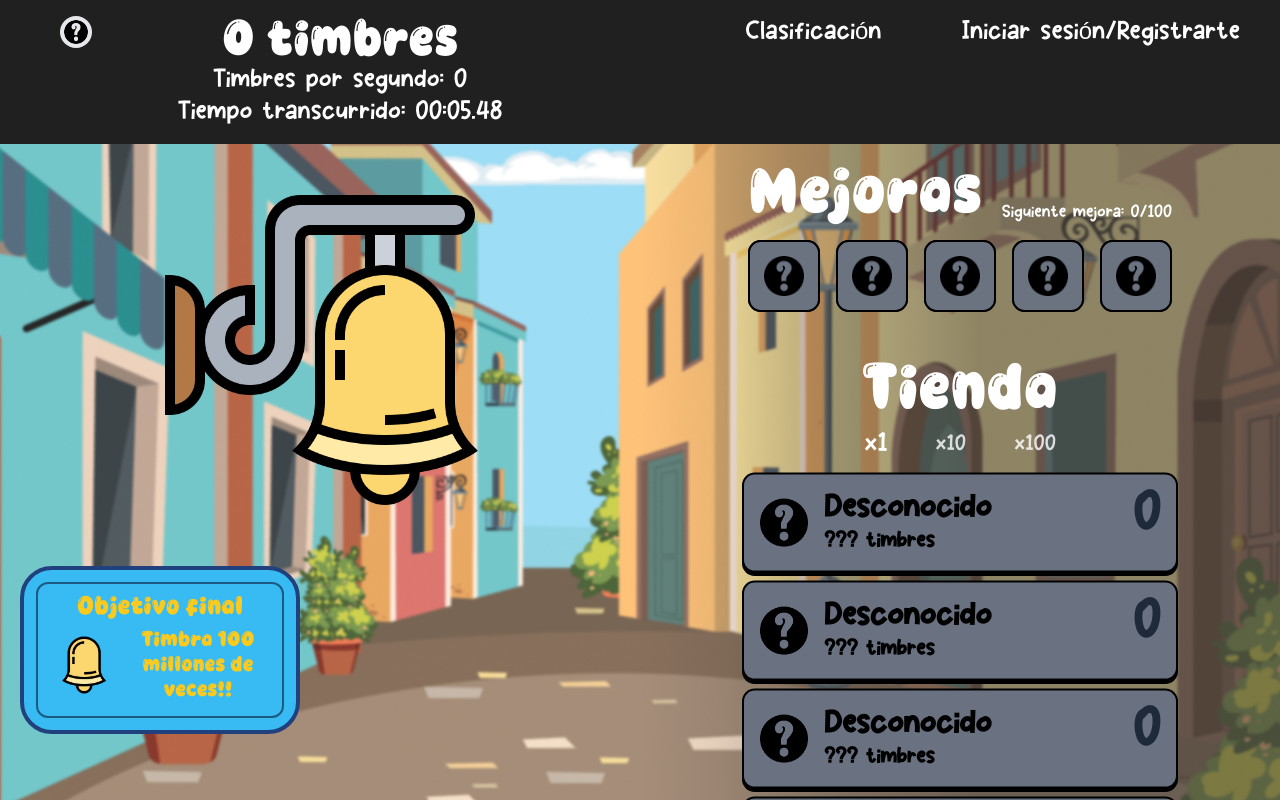
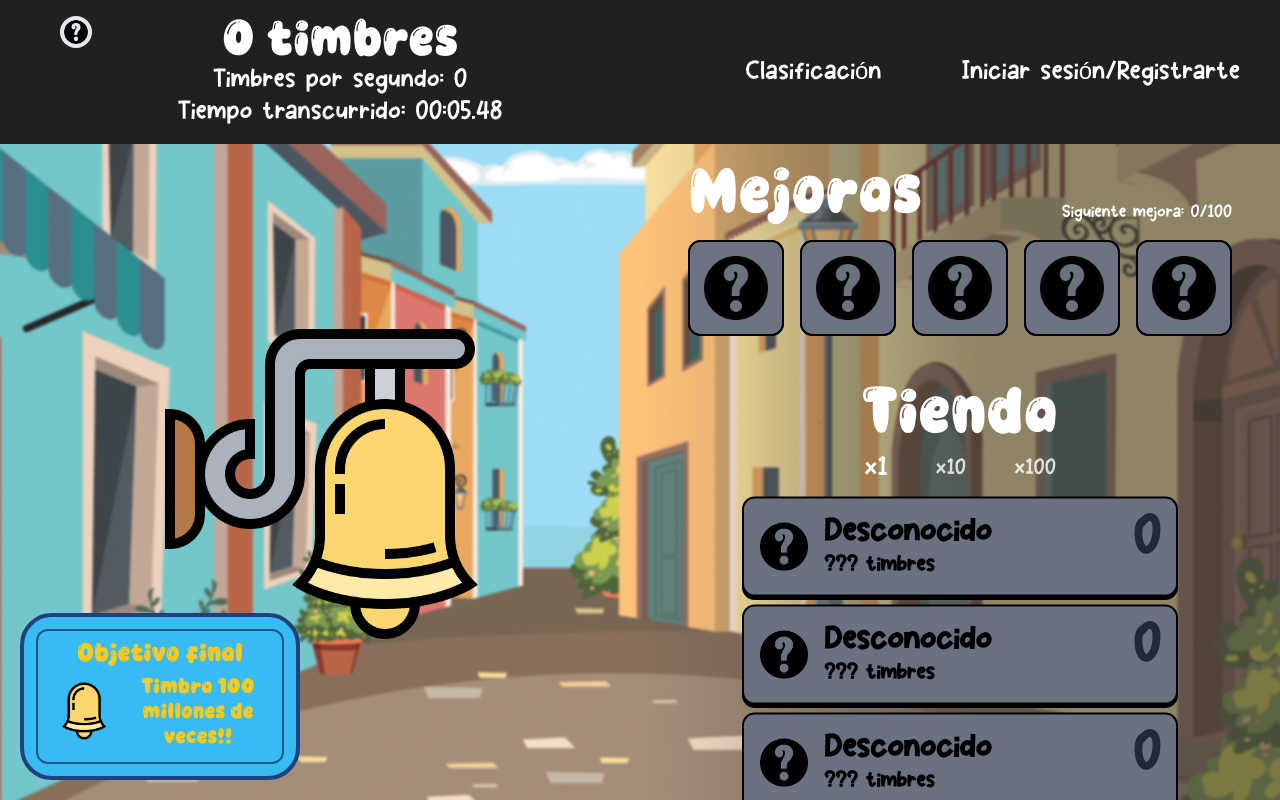
Before and after one commit to MiguelAngelMateos/doorbell_clicker, a React (Vite) app in the folder frontend/: page / in a window 1280 px wide. Built offline with nearby package versions, Linux system fonts and the light colour scheme; no server answers.

Commit message:
responsive aceptable

```diff
--- a/frontend/src/App.jsx
+++ b/frontend/src/App.jsx
@@ -328,7 +328,7 @@ function App() {
                 <div className="flex flex-col sm:flex-row flex-1 overflow-hidden">
 
                   {/* Sección de la campana - Mobile: arriba, Desktop: izquierda */}
-                  <div className='lg:w-1/2 flex flex-col justify-between xl:justify-center xl:gap-10 xl:pb-10'>
+                  <div className='lg:w-1/2 flex flex-col justify-between xl:justify-center xl:gap-10'>
                     <div className="relative flex flex-col items-center justify-center p-4 pt-10">
                       <img
                         onClick={handleClick}
@@ -338,7 +338,7 @@ function App() {
                         className="cursor-pointer h-50 sm:h-60 xl:h-80"
                       />
                     </div>
-                    <div className='w-full hidden sm:block sm:pb-5 sm:pl-5'>
+                    <div className='w-full hidden sm:block sm:pb-5 sm:pl-5 xl:absolute xl:left-0 xl:bottom-0'>
                       {hasWon ? (
                         <Objective
                           title="Has ganado!"
--- a/frontend/src/components/Header.jsx
+++ b/frontend/src/components/Header.jsx
@@ -68,7 +68,7 @@ function Header({ count, clicksPerSecond, timer, formatTime }) {
             </div>
 
             <div className="flex mr-20 gap-18 text-2xl hidden
-            sm:flex sm:flex-col xl:flex-row xl:gap-20 sm:mr-0 sm:gap-4 sm:h-full sm:justify-center">
+            sm:flex sm:flex-col xl:flex-row xl:gap-20 sm:mr-0 sm:gap-4 sm:h-full sm:justify-center xl:items-center">
                 {isAuthenticated ? (
                     <>
                         <Link to="/Leaderboard">Clasificación</Link>
--- a/frontend/src/components/RankingUser.jsx
+++ b/frontend/src/components/RankingUser.jsx
@@ -27,12 +27,12 @@ function RankingUser({ player }) {
             <p className="text-2xl opacity-70">Completa una partida para ver tu posición</p>
         ) : (
             <div className={`flex items-center justify-between p-3 bg-blanco border-10 ${border} rounded-4xl shadow-md mb-4 w-full`}>
-                <div className="flex items-center gap-2 w-full">
+                <div className="flex items-center gap-2 xl:gap-4 w-full">
                     <span className={`text-2xl bubble-text ${text} flex-shrink-0`}>#{player.position}</span>
-                    <span className="text-black text-1xl w-1/3 truncate flex-shrink-0">
+                    <span className="text-black text-1xl w-1/3 truncate flex-shrink-0 xl:text-2xl">
                         {player.username}
                     </span>
-                    <span className="text-black text-1xl opacity-70 flex-1 min-w-0">
+                    <span className="text-black text-1xl opacity-70 flex-1 min-w-0 xl:text-xl xl:text-end">
                         Tiempo: {player.record}
                     </span>
                 </div>
--- a/frontend/src/components/Upgrades.jsx
+++ b/frontend/src/components/Upgrades.jsx
@@ -93,7 +93,7 @@ function Upgrades({ count, upgrades }) {
                 {/* Mejora 1 */}
                 <div className='relative group w-fit'>
                     <div
-                    className={`button_upgrades w-18 h-18 ${
+                    className={`button_upgrades w-18 h-18 xl:w-24 xl:h-24 ${
                         hasUpgraded[0] ? '' : 'button_upgrades_unlocked'
                     }`}
                     >
@@ -116,7 +116,7 @@ function Upgrades({ count, upgrades }) {
                 {/* Mejora 2 */}
                 <div className='relative group w-fit'>
                     <div
-                    className={`button_upgrades w-18 h-18 ${
+                    className={`button_upgrades w-18 h-18 xl:w-24 xl:h-24 ${
                         hasUpgraded[1] ? '' : 'button_upgrades_unlocked'
                     }`}
                     >
@@ -139,7 +139,7 @@ function Upgrades({ count, upgrades }) {
                 {/* Mejora 3 */}
                 <div className='relative group w-fit'>
                     <div
-                    className={`button_upgrades w-18 h-18 ${
+                    className={`button_upgrades w-18 h-18 xl:w-24 xl:h-24 ${
                         hasUpgraded[2] ? '' : 'button_upgrades_unlocked'
                     }`}
                     >
@@ -162,7 +162,7 @@ function Upgrades({ count, upgrades }) {
                 {/* Mejora 4 */}
                 <div className='relative group w-fit'>
                     <div
-                    className={`button_upgrades w-18 h-18 ${
+                    className={`button_upgrades w-18 h-18 xl:w-24 xl:h-24 ${
                         hasUpgraded[3] ? '' : 'button_upgrades_unlocked'
                     }`}
                     >
@@ -185,7 +185,7 @@ function Upgrades({ count, upgrades }) {
                 {/* Mejora 5 */}
                 <div className='relative group w-fit'>
                     <div
-                    className={`button_upgrades w-18 h-18 ${
+                    className={`button_upgrades w-18 h-18 xl:w-24 xl:h-24 ${
                         hasUpgraded[4] ? '' : 'button_upgrades_unlocked'
                     }`}
                     >
```
